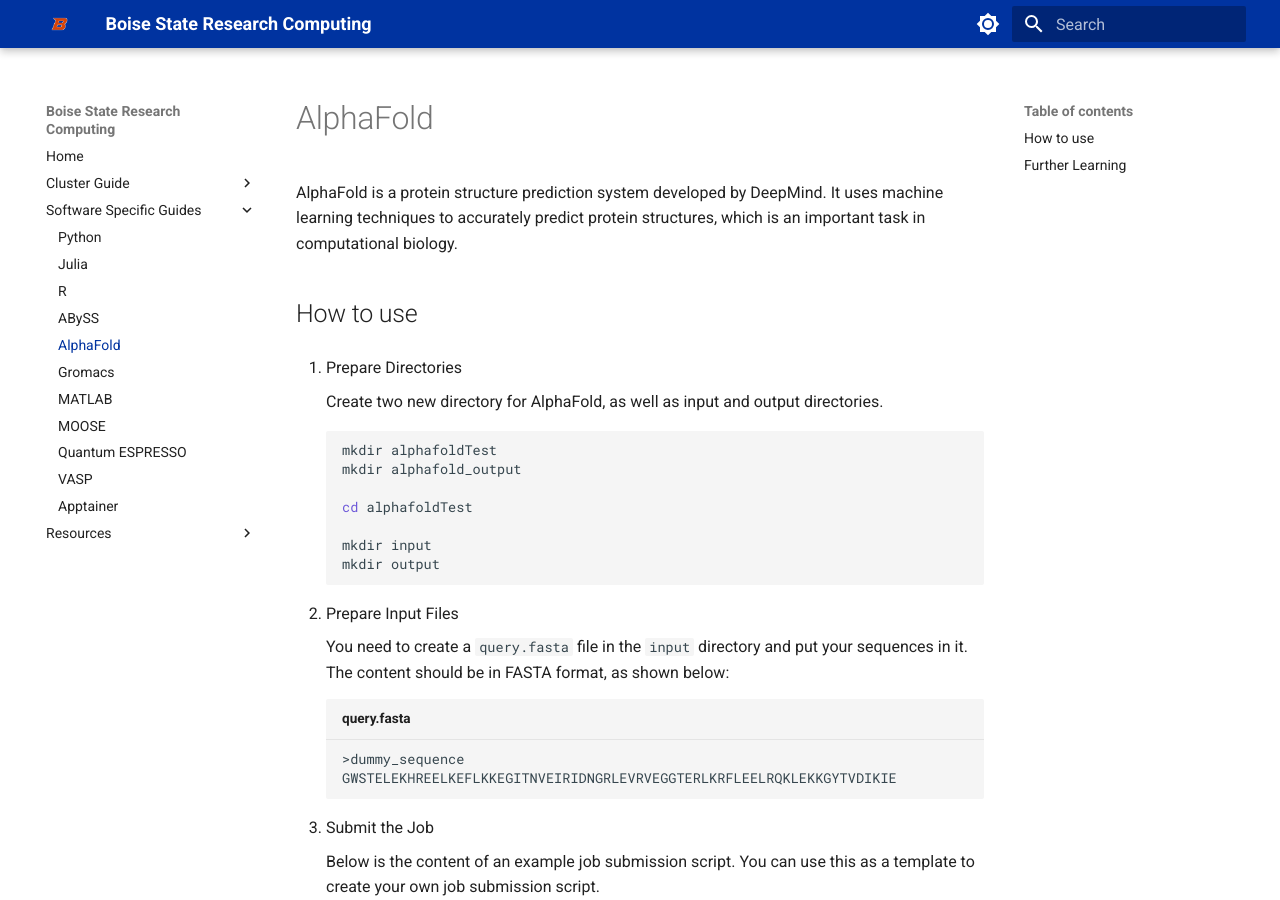
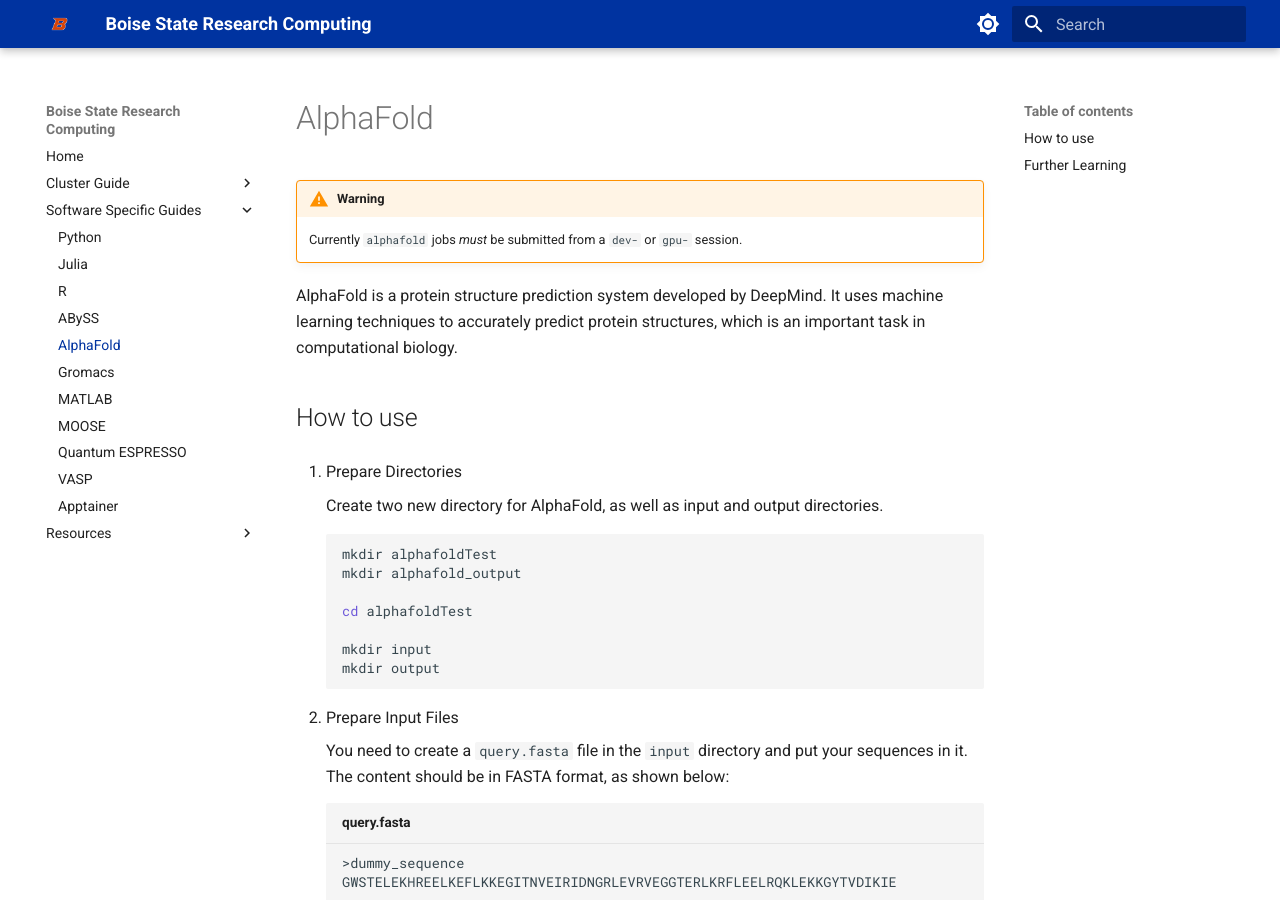
Before and after one commit to bsurc/docs, an MkDocs documentation site: the page built from docs/software/alphafold.md, in a window 1280 px wide and 900 px high. Built offline with MkDocs 1.6.1 and Material for MkDocs 9.7.7, drawn with Linux system fonts in a browser that asks for light colours.

Commit message:
docs/software: add warning regarding running alphafold

```diff
--- a/docs/software/alphafold.md
+++ b/docs/software/alphafold.md
@@ -1,4 +1,8 @@
 # AlphaFold
+
+!!! warning
+    Currently `alphafold` jobs _must_ be submitted from a `dev-` or `gpu-`
+    session.
 
 AlphaFold is a protein structure prediction system developed by DeepMind. It uses machine learning techniques to accurately predict protein structures, which is an important task in computational biology.
 
```
